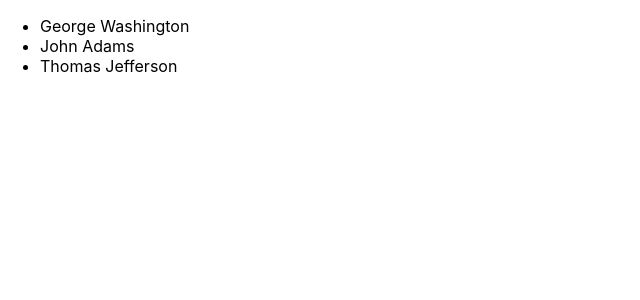
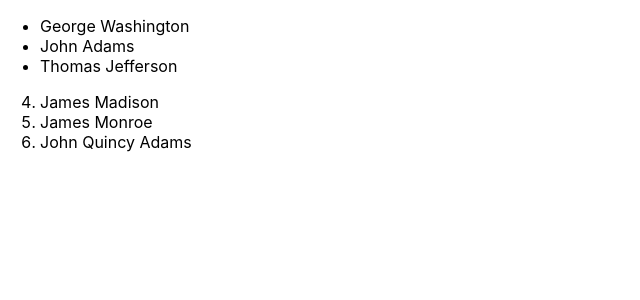
Before and after one commit to LesiukO/react-hw-1, a React (Create React App) app: page / in a window 1280 px wide. Shown: the top 300 px of the page, without its empty margins (0-640 px from the left). Built offline with nearby package versions, Linux system fonts and the light colour scheme.

Commit message:
Task-3: Ordered list using attribute start

```diff
--- a/src/index.js
+++ b/src/index.js
@@ -11,6 +11,12 @@
       <li>John Adams</li>
       <li>Thomas Jefferson</li>
     </ul>
+
+    <ol start="4">
+      <li>James Madison</li>
+      <li>James Monroe</li>
+      <li>John Quincy Adams</li>
+    </ol>
   </React.StrictMode>,
   document.getElementById('root')
 );
```
